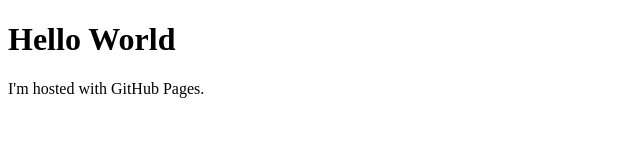
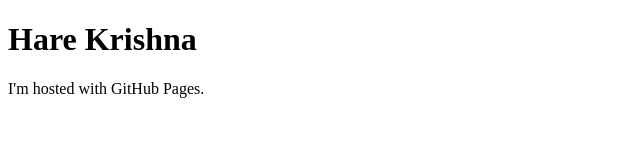
Before and after one commit to VijayGopiKeshavDas/VijayGopiKeshavDas.github.io, a plain HTML site: page index.html in a window 1280 px wide. Shown: the whole page, without its empty margins (0-640 px from the left). Drawn offline with Linux system fonts and the light colour scheme.

Commit message:
Update index.html

```diff
--- a/index.html
+++ b/index.html
@@ -1,7 +1,7 @@
 <!DOCTYPE html>
 <html>
 <body>
-<h1>Hello World</h1>
+<h1>Hare Krishna</h1>
 <p>I'm hosted with GitHub Pages.</p>
 </body>
 </html>
```
